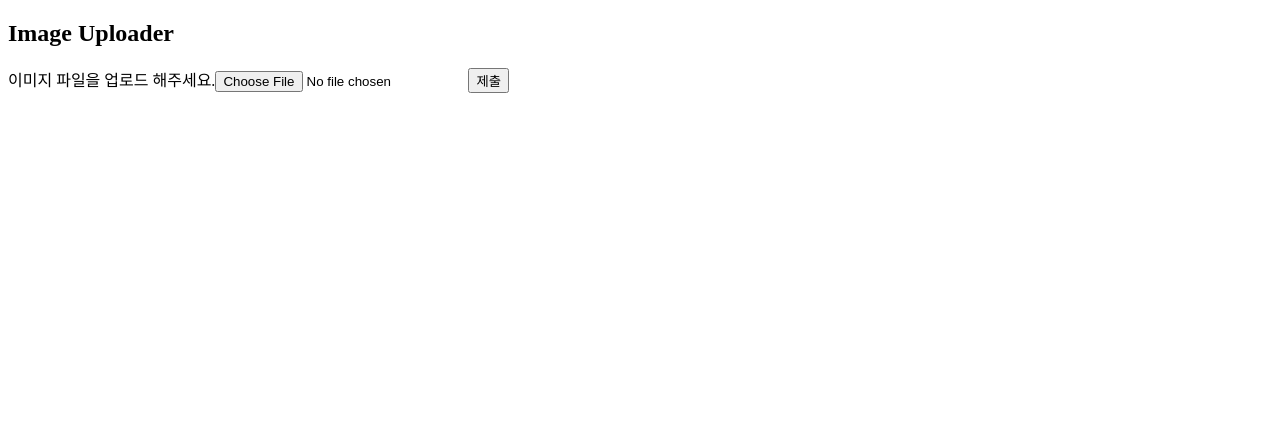
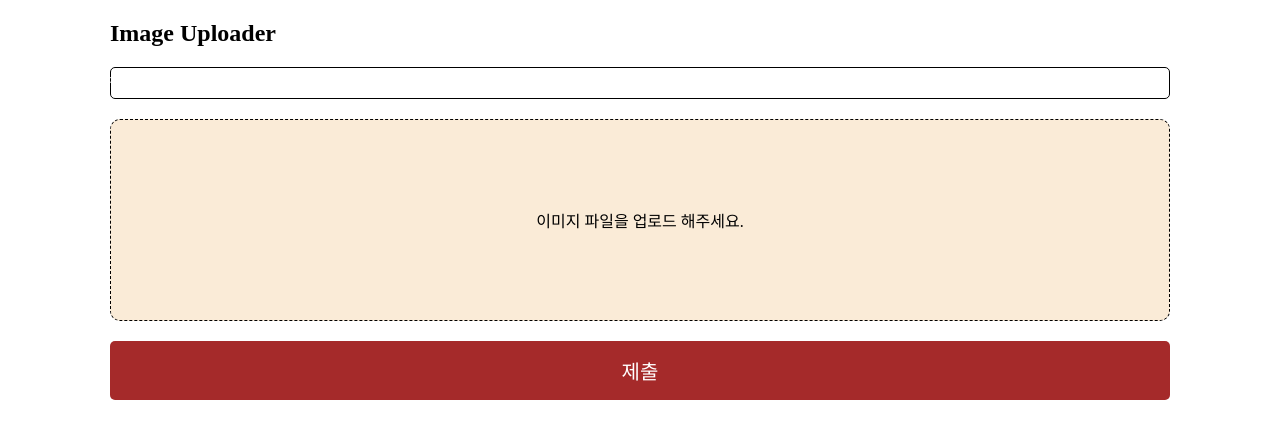
Before and after one commit to limunosekai/image-uploader, a React (Create React App) app in the folder client/: page / in a window 1280 px wide. Shown: the top 438 px of the page. Built offline with nearby package versions, Linux system fonts and the light colour scheme.

Commit message:
Add image upload styling

```diff
--- a/client/package.json
+++ b/client/package.json
@@ -9,6 +9,7 @@
     "react": "^18.0.0",
     "react-dom": "^18.0.0",
     "react-scripts": "5.0.0",
+    "react-toastify": "^8.2.0",
     "web-vitals": "^2.1.0"
   },
   "scripts": {
--- a/client/src/App.js
+++ b/client/src/App.js
@@ -1,12 +1,15 @@
 import React from "react";
 import UploadForm from "./components/UploadForm";
+import { ToastContainer } from "react-toastify";
+import "react-toastify/dist/ReactToastify.css";
 
 const App = () => {
   return (
-    <div>
+    <section style={{ width: "1060px", margin: "0 auto" }}>
+      <ToastContainer />
       <h2>Image Uploader</h2>
       <UploadForm />
-    </div>
+    </section>
   );
 };
 
--- /dev/null
+++ b/client/src/components/ProgressBar.css
@@ -0,0 +1,17 @@
+.progress-bar-wrapper {
+  border: 1px solid black;
+  margin-bottom: 20px;
+  height: 30px;
+  border-radius: 5px;
+}
+
+.progress-bar-wrapper > div {
+  background-color: forestgreen;
+  height: 30px;
+  border-radius: 5px;
+  color: white;
+  display: flex;
+  justify-content: center;
+  align-items: center;
+  transition: all 0.3s;
+}
--- /dev/null
+++ b/client/src/components/ProgressBar.js
@@ -0,0 +1,13 @@
+import React from "react";
+
+import "./ProgressBar.css";
+
+const ProgressBar = ({ percent }) => {
+  return (
+    <div className="progress-bar-wrapper">
+      <div style={{ width: `${percent}%` }}>{percent}%</div>
+    </div>
+  );
+};
+
+export default ProgressBar;
--- /dev/null
+++ b/client/src/components/UploadForm.css
@@ -0,0 +1,49 @@
+.file-drop {
+  border: 1px dashed black;
+  height: 200px;
+  background-color: antiquewhite;
+  border-radius: 10px;
+  margin-bottom: 20px;
+  display: flex;
+  position: relative;
+  justify-content: center;
+  align-items: center;
+}
+
+.file-drop > input {
+  opacity: 0;
+  width: 100%;
+  height: 100%;
+  position: absolute;
+  cursor: pointer;
+}
+
+.file-drop:hover {
+  background-color: rgb(109, 109, 109);
+  color: white;
+  transition: all 0.3s;
+}
+
+.submit-btn {
+  width: 100%;
+  border: none;
+  outline: none;
+  border-radius: 5px;
+  padding: 15px 0;
+  font-size: 20px;
+  color: white;
+  background-color: brown;
+  cursor: pointer;
+}
+
+.submit-btn:hover {
+  background-color: rgb(122, 25, 25);
+}
+
+.image-preview {
+  display: block;
+  width: 15%;
+  margin: 10px auto 20px;
+  border-radius: 10px;
+  transition: all 0.5s;
+}
--- a/client/src/components/UploadForm.js
+++ b/client/src/components/UploadForm.js
@@ -1,14 +1,23 @@
 import React, { useState } from "react";
 import client from "../client";
+import { toast } from "react-toastify";
+
+import ProgressBar from "./ProgressBar";
+import "./UploadForm.css";
 
 const UploadForm = () => {
   const [file, setFile] = useState(null);
   const [fileName, setFileName] = useState("이미지 파일을 업로드 해주세요.");
+  const [percent, setPercent] = useState(0);
+  const [imgSrc, setImgSrc] = useState(null);
 
   const handleImageSelect = (e) => {
     const imageFile = e.target.files[0];
     setFile(imageFile);
     setFileName(imageFile.name);
+    const fileReader = new FileReader();
+    fileReader.readAsDataURL(imageFile);
+    fileReader.onload = (e) => setImgSrc(e.target.result);
   };
 
   const handleSubmit = async (e) => {
@@ -20,18 +29,41 @@ const UploadForm = () => {
         headers: {
           "Content-Type": "multipart/form-data",
         },
+        onUploadProgress: (e) => {
+          setPercent(Math.round((100 * e.loaded) / e.total));
+        },
       });
-      console.log(res);
+      toast.success("업로드 성공");
+      setTimeout(() => {
+        setPercent(0);
+        setFileName("이미지 파일을 업로드 해주세요.");
+        setImgSrc(null);
+      }, 3000);
     } catch (err) {
-      console.error(err);
+      console.error(err.message);
+      toast.error("업로드 실패");
+      setPercent(0);
+      setFileName("이미지 파일을 업로드 해주세요.");
+      setImgSrc(null);
     }
   };
 
   return (
     <form onSubmit={handleSubmit}>
-      <label htmlFor="image">{fileName}</label>
-      <input id="image" type="file" onChange={handleImageSelect} />
-      <button type="submit">제출</button>
+      {imgSrc && <img className="image-preview" src={imgSrc} alt="uploaded" />}
+      <ProgressBar percent={percent} />
+      <div className="file-drop">
+        {fileName}
+        <input
+          id="image"
+          type="file"
+          accept="image/*"
+          onChange={handleImageSelect}
+        />
+      </div>
+      <button type="submit" className="submit-btn">
+        제출
+      </button>
     </form>
   );
 };
```
Also changed, not shown: 1 other file (tests, documents, lock files or other folders).
